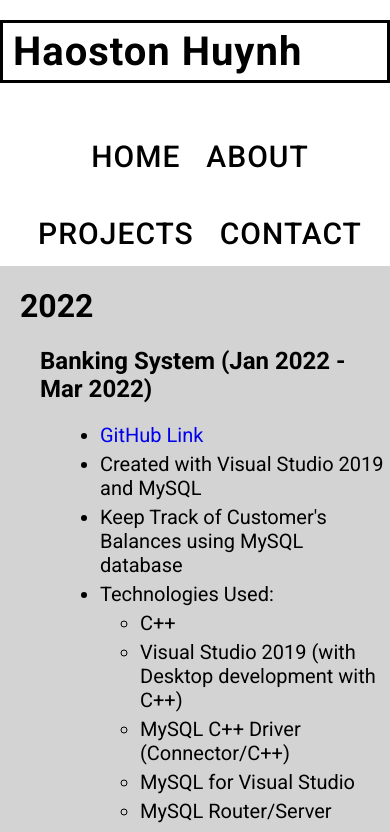
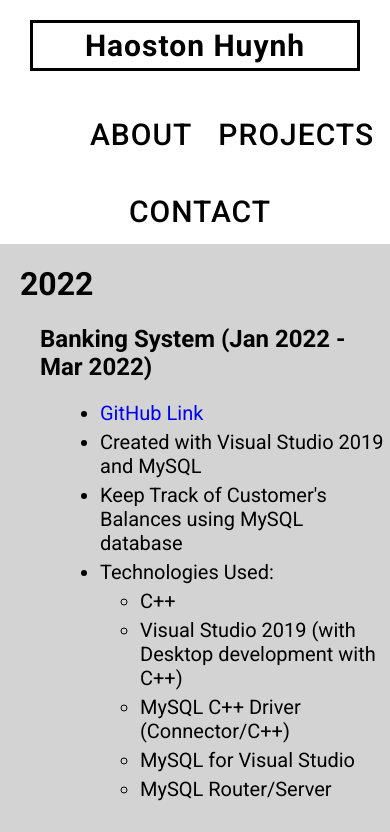
Before and after one commit to haostonh/portfolio, a React (Create React App) app in the folder client/: page /portfolio/projects in a window 390 px wide. Shown: the top 832 px of the page. Built offline with nearby package versions, Linux system fonts and the light colour scheme.

Commit message:
testing implementation of styles

```diff
--- a/client/src/components/NavBar.jsx
+++ b/client/src/components/NavBar.jsx
@@ -29,6 +29,16 @@ const tabsTheme = createMuiTheme({
   },
 });
 
+const navBarButtonStyle = {
+  color: "#000000",
+  fontSize: "30px",
+  fontWeight: "500",
+  fontFamily: "'Roboto', sans-serif",
+  marginLeft: '10px',
+  marginTop: '12px',
+  letterSpacing:"1px"
+};
+
 const NavBar = () => {
   return (
     <ThemeProvider>
@@ -38,9 +48,9 @@ const NavBar = () => {
             <div className="navButtonBar">
                 <ThemeProvider theme={tabsTheme}>
                 <Button component={Link} to="/portfolio" color="primary"
-                style={{ color: "#000000", fontSize: "30px", fontWeight: "500", fontFamily: "'Roboto', sans-serif", marginLeft: '10px', marginTop: '12px', letterSpacing:"1px"}}>Home</Button>
+                className='navBarButtonFormat'>Home</Button>
                 <Button component={Link} to="/portfolio/about" color="primary"
-                style={{ color: "#000000", fontSize: "30px",fontWeight: "500", fontFamily: "'Roboto', sans-serif", marginLeft: '10px', marginTop: '12px', letterSpacing:"1px"}}>About</Button>
+                style={navBarButtonStyle}>About</Button>
                 <Button component={Link} to="/portfolio/projects" color="primary"
                 style={{ color: "#000000", fontSize: "30px", fontWeight: "500", fontFamily: "'Roboto', sans-serif", marginLeft: '10px', marginTop: '12px', letterSpacing:"1px"}}>Projects</Button>
                 <Button component={Link} to="/portfolio/contact" color="primary"
--- a/client/src/componentsCSS/NavBar.css
+++ b/client/src/componentsCSS/NavBar.css
@@ -30,8 +30,17 @@
     padding-right: 24px;
     background: white;
 }
+.navBarButtonFormat {
+  color:black;
+  font-size: 30px;
+  font-weight: 500;
+  font-family: 'Roboto', sans-serif;
+  margin-left: 10px;
+  margin-top: 12px;
+  letter-spacing: 1px;
+}
 
-@media screen and (max-width: 768px) {
+@media screen and (min-width: 426px) and (max-width: 768px) {
     .navButtonBar {
         margin-left: 0px;
         padding-top: 10px;
@@ -49,3 +58,28 @@
         padding-right: 0px;
     }
 }
+
+@media screen and (max-width: 425px) {
+  .navBarTitle {
+    text-align: center;
+    margin-left: 30px;
+    margin-right: 30px;
+    font-size: 30px;
+  }
+  .navButtonBar {
+    margin-left: 0px;
+    padding-top: 0px;
+    display: flex;
+    flex-direction: row;
+    flex-wrap: wrap;
+    justify-content: center;
+    text-align: center;
+  }
+  .customizeNavBar {
+    min-height: 0px;
+    display: flex;
+    flex-direction: column;
+    padding-left: 0px;
+    padding-right: 0px;
+  }
+}
```
